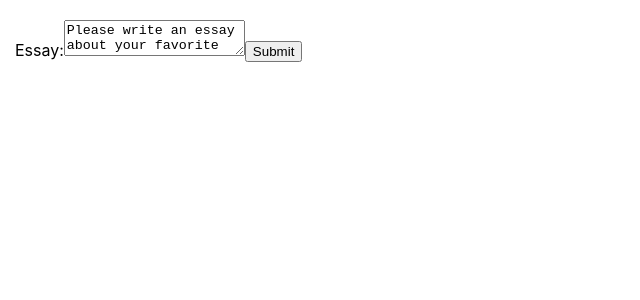
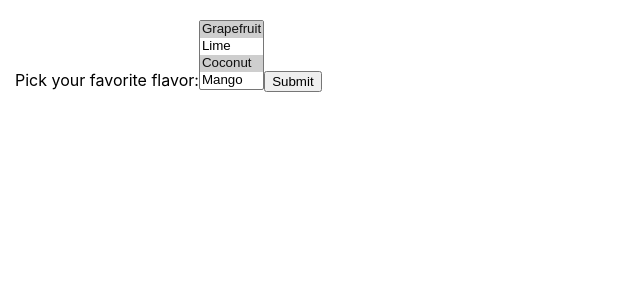
Before and after one commit to tochiji/react-tutorial2, a React (Create React App) app: page / in a window 1280 px wide. Shown: the top 300 px of the page, without its empty margins (0-640 px from the left). Built offline with nearby package versions, Linux system fonts and the light colour scheme.

Commit message:
[進捗] フォーム：select タグ

```diff
--- a/src/index.js
+++ b/src/index.js
@@ -65,8 +65,41 @@ class EssayForm extends React.Component{
   }
 }
 
+class FlavorForm extends React.Component{
+  constructor(props){
+    super(props);
+    this.state = { value: ['ハズレ','coconutだね']};
+  }
+  handleChange = (event) =>{
+    const value = this.state.value.splice();
+    value.push(event.target.value)
+    this.setState({value:value});
+  }
+  handleSubmit = (event) =>{
+    alert('あなたの好きな味は' + this.state.value);
+    event.preventDefault();
+  }
+
+  render(){
+    return (
+      <form onSubmit={this.handleSubmit}>
+        <label>
+          Pick your favorite flavor:
+          <select multiple value={this.state.value} onChange={this.handleChange}>
+            <option value="ハズレ">Grapefruit</option>
+            <option value="limeやね">Lime</option>
+            <option value="coconutだね">Coconut</option>
+            <option value="mangoだね">Mango</option>
+          </select>
+        </label>
+        <input type="submit" value="Submit" />
+      </form>
+    )
+  }
+}
+
 ReactDOM.render(
-  <EssayForm />,
+  <FlavorForm />,
   document.getElementById('root')
 )
 
```
